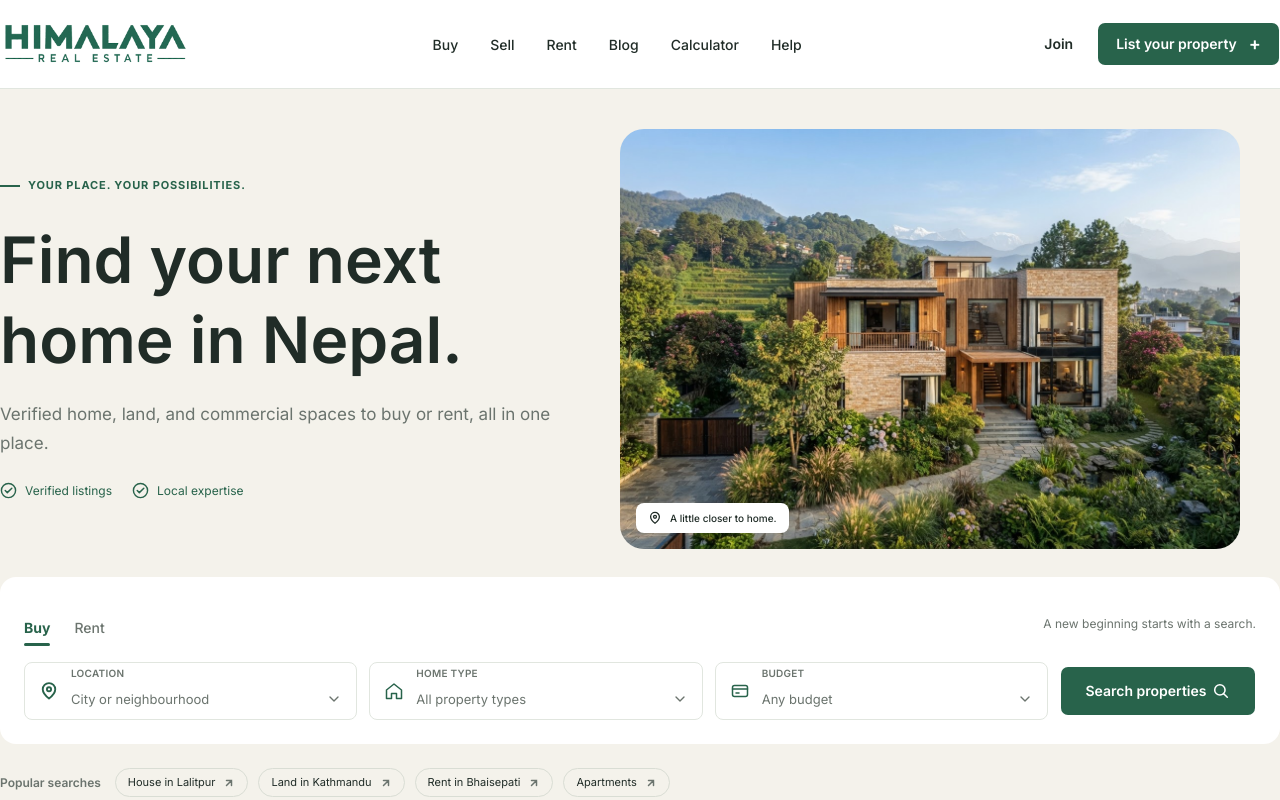
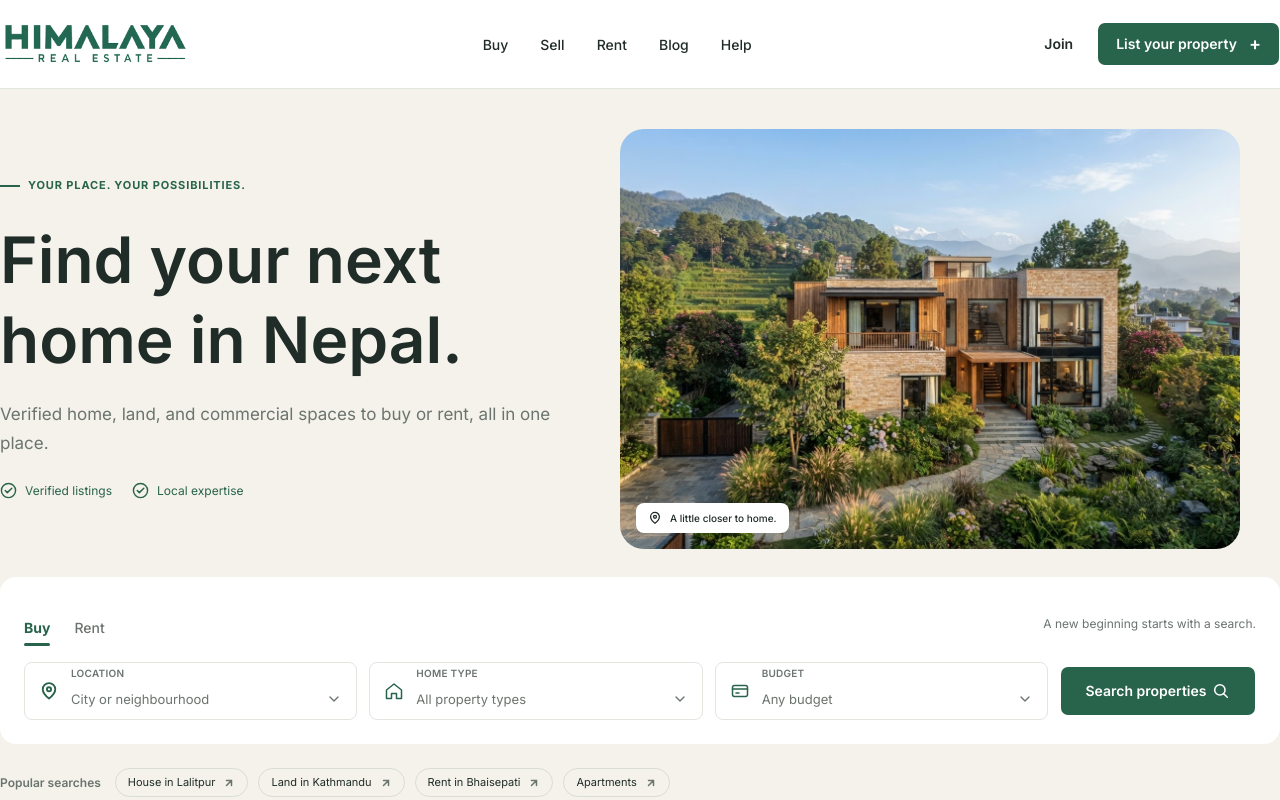
Before and after one commit to meeprakash25/himalaya-real-estate, a Next.js app: page / in a window 1280 px wide. Shown: the top 800 px of the page. Built offline with nearby package versions, Linux system fonts and the light colour scheme.

Commit message:
removed calculator from navbar

```diff
--- a/data/navigation.ts
+++ b/data/navigation.ts
@@ -3,6 +3,6 @@ export const navigationLinks = [
   { label: "Sell", href: "/#sell" },
   { label: "Rent", href: "/#rent" },
   { label: "Blog", href: "/blog" },
-  { label: "Calculator", href: "/calculator" },
+  // { label: "Calculator", href: "/calculator" },
   { label: "Help", href: "/help" },
 ] as const;
```
